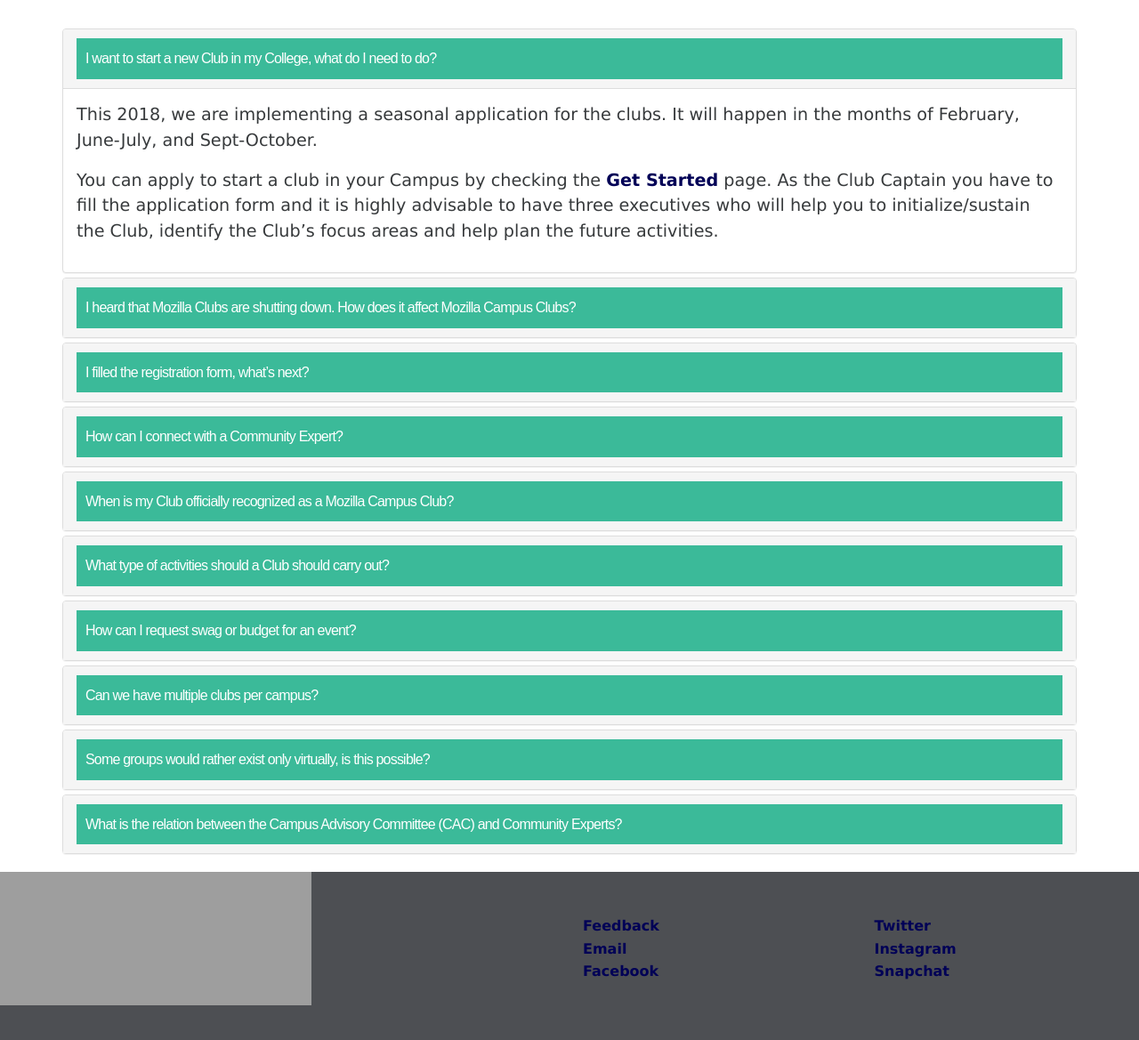
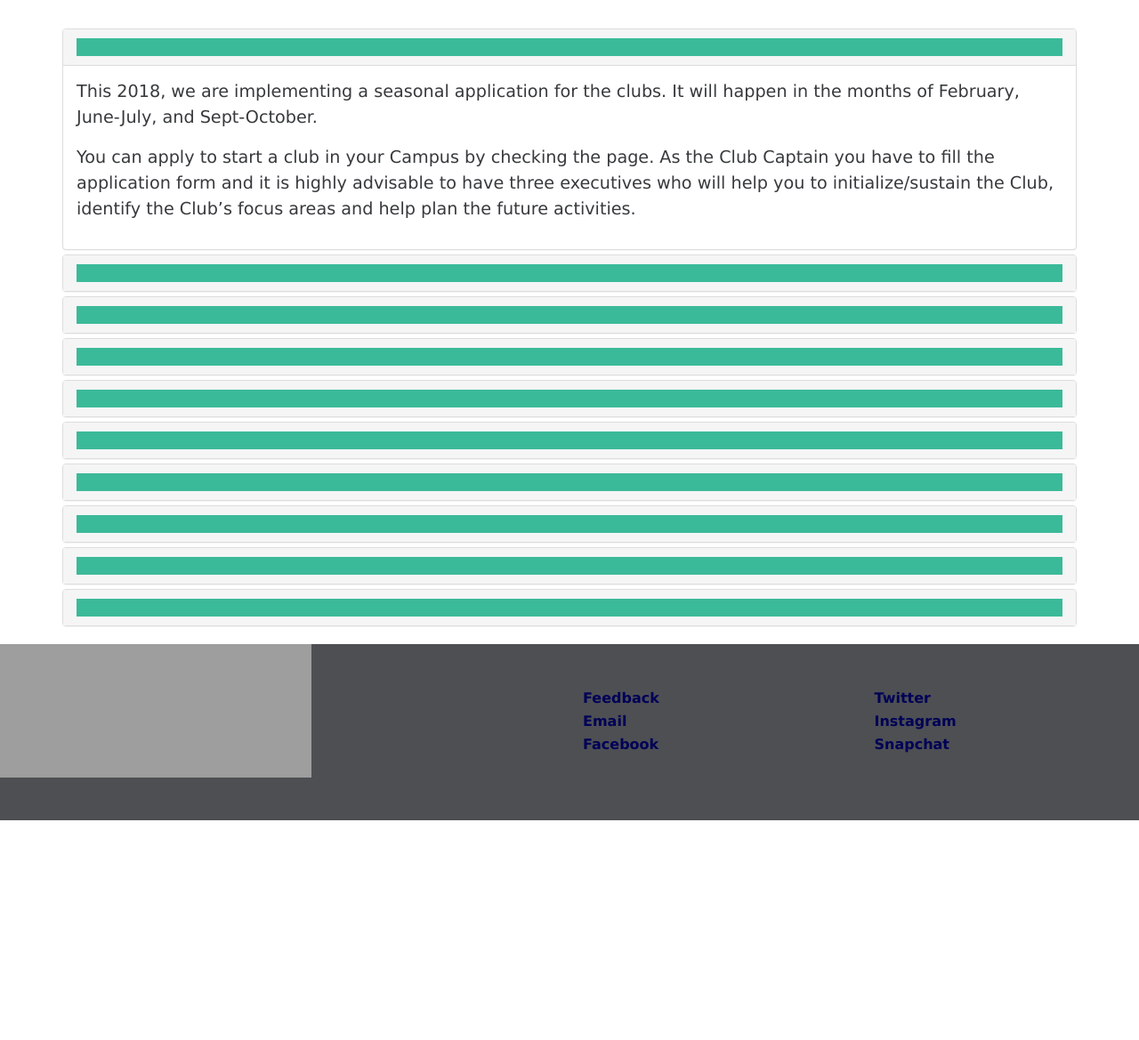
Before and after one commit to SNISTInnovationHub/snistinnovationhub.github.io, a Jekyll site: the page built from _pages/facilities.md, in a window 1280 px wide and 1400 px high, scrolled down 215 px. Shown: the part 222-1391 px from the top of the window at 89% size. Built offline with Jekyll 4.4.1, drawn with Linux system fonts in a browser that asks for light colours; nearby versions of some CDN libraries; some web fonts are replaced; library files that are not in the unit come from our copies; after the commit the page ends 1359 px from its top, so only the background shows below that.

Commit message:
Update facilities.md

```diff
--- a/_pages/facilities.md
+++ b/_pages/facilities.md
@@ -23,7 +23,6 @@
             <div class="panel panel-default">
                 <div class="panel-heading">
                     <h4 class="panel-title">
-                        <a data-toggle="collapse" data-parent="#accordion" href="#collapseOne">I want to start a new Club in my College, what do I need to do?</a>
                     </h4>
                 </div>
                 <div id="collapseOne" class="panel-collapse collapse in">
@@ -32,7 +31,7 @@
                         This 2018, we are implementing a seasonal application for the clubs. It will happen in the months of February, June-July, and Sept-October.
                         </p>
                         <p>
-                        You can apply to start a club in your Campus by checking the <a href="https://campus.mozilla.community/get-started/" target="_blank">Get Started</a> page. As the Club Captain you have to fill the application form and it is highly advisable to have three executives who will help you to initialize/sustain the Club, identify the Club’s focus areas and help plan the future activities.
+                        You can apply to start a club in your Campus by checking the page. As the Club Captain you have to fill the application form and it is highly advisable to have three executives who will help you to initialize/sustain the Club, identify the Club’s focus areas and help plan the future activities.
                         </p>
                     </div>
                 </div>
@@ -40,7 +39,6 @@
             <div class="panel panel-default">
                 <div class="panel-heading">
                     <h4 class="panel-title">
-                        <a data-toggle="collapse" data-parent="#accordion" href="#collapseTwo">I heard that Mozilla Clubs are shutting down. How does it affect Mozilla Campus Clubs?</a>
                     </h4>
                 </div>
                 <div id="collapseTwo" class="panel-collapse collapse">
@@ -63,7 +61,6 @@
             <div class="panel panel-default">
                 <div class="panel-heading">
                     <h4 class="panel-title">
-                        <a data-toggle="collapse" data-parent="#accordion" href="#collapseThree">I filled the registration form, what’s next?</a>
                     </h4>
                 </div>
                 <div id="collapseThree" class="panel-collapse collapse">
@@ -84,15 +81,13 @@
             <div class="panel panel-default">
                 <div class="panel-heading">
                     <h4 class="panel-title">
-                        <a data-toggle="collapse" data-parent="#accordion" href="#collapseFour">How can I connect with a Community Expert?</a>
                     </h4>
                 </div>
                 <div id="collapseFour" class="panel-collapse collapse">
                     <div class="panel-body">
                         <p>
-                        A Community Expert will help you establish an awesome club by providing you guidance, support and help you set your Club’s goals for the rest of the year.
-                        In the Resources page in the website you can find all the relevant information on how to setup and successfully run your club.
-                        Going through the available Resources will help you have a faster, meaningful, productive and more fun on-boarding process.
+                        A Community Expert will help you establish an awesome club by providing you guidance, support and help you set your Club’s goals for the rest of the year. In the Resources page in the website you can find all the relevant information on how to setup and successfully run your club.
+ Going through the available Resources will help you have a faster, meaningful, productive and more fun on-boarding process.
                         After you successfully complete the onboarding process you will receive an email with instructions on how to connect with the Community Experts.
                         </p>
                     </div>
@@ -101,13 +96,12 @@
             <div class="panel panel-default">
                 <div class="panel-heading">
                     <h4 class="panel-title">
-                        <a data-toggle="collapse" data-parent="#accordion" href="#collapseFive">When is my Club officially recognized as a Mozilla Campus Club?</a>
                     </h4>
                 </div>
                 <div id="collapseFive" class="panel-collapse collapse">
                     <div class="panel-body">
                         <p>
-                        In order for a Club to be recognized as an official Mozilla Campus Club, the Club Captain should meet the requirements listed in the <a href="https://docs.google.com/document/u/1/d/1JE6966a8yc0CBh3Xa9Ce7McKZkxkHvdZg01o5mxUORU/pub" target="_blank">role description document</a></li> and the Club must demonstrate three months of regular activity, by running activities and submitting reports on a regular basis.
+                        In order for a Club to be recognized as an official Mozilla Campus Club, the Club Captain should meet the requirements listed in the </li> and the Club must demonstrate three months of regular activity, by running activities and submitting reports on a regular basis.
                         </p>
                     </div>
                 </div>
@@ -115,13 +109,12 @@
             <div class="panel panel-default">
                 <div class="panel-heading">
                     <h4 class="panel-title">
-                        <a data-toggle="collapse" data-parent="#accordion" href="#collapseSix">What type of activities should a Club should carry out?</a>
                     </h4>
                 </div>
                 <div id="collapseSix" class="panel-collapse collapse">
                     <div class="panel-body">
                         <p>
-                        You can run any of the activities listed <a href="https://campus.mozilla.community/activities/" target="_blank">here</a>. Each activity is designed and tailored to our program’s goal which is to help students get more skills in an effort of contributing to open source projects.
+                        You can run any of the activities listed . Each activity is designed and tailored to our program’s goal which is to help students get more skills in an effort of contributing to open source projects.
                         </p>
                     </div>
                 </div>
@@ -129,7 +122,6 @@
             <div class="panel panel-default">
                 <div class="panel-heading">
                     <h4 class="panel-title">
-                        <a data-toggle="collapse" data-parent="#accordion" href="#collapseSeven">How can I request swag or budget for an event?</a>
                     </h4>
                 </div>
                 <div id="collapseSeven" class="panel-collapse collapse">
@@ -139,7 +131,7 @@
                         Budget and swag are not available through the Mozilla Campus Clubs program yet since we are still exploring how Clubs can use them as a tool for advancing our mission in an effort of contributing back to Open Source projects.
                         </p>
                         <p>
-                        You may get in touch with a <a href="https://reps.mozilla.org/people" target="_blank">Mozilla Rep</a> near you to assist you with resources.
+                        You may get in touch with a  near you to assist you with resources.
                         </p>
                     </div>
                 </div>
@@ -147,7 +139,6 @@
             <div class="panel panel-default">
                 <div class="panel-heading">
                     <h4 class="panel-title">
-                        <a data-toggle="collapse" data-parent="#accordion" href="#collapseEight">Can we have multiple clubs per campus?</a>
                     </h4>
                 </div>
                 <div id="collapseEight" class="panel-collapse collapse">
@@ -161,7 +152,6 @@
             <div class="panel panel-default">
                 <div class="panel-heading">
                     <h4 class="panel-title">
-                        <a data-toggle="collapse" data-parent="#accordion" href="#collapseNine">Some groups would rather exist only virtually, is this possible?</a>
                     </h4>
                 </div>
                 <div id="collapseNine" class="panel-collapse collapse">
@@ -175,7 +165,6 @@
             <div class="panel panel-default">
                 <div class="panel-heading">
                     <h4 class="panel-title">
-                        <a data-toggle="collapse" data-parent="#accordion" href="#collapseTen">What is the relation between the Campus Advisory Committee (CAC) and Community Experts?</a>
                     </h4>
                 </div>
                 <div id="collapseTen" class="panel-collapse collapse">
```
Also changed, not shown: other parts of _pages/facilities.md (+1 -1 lines).
